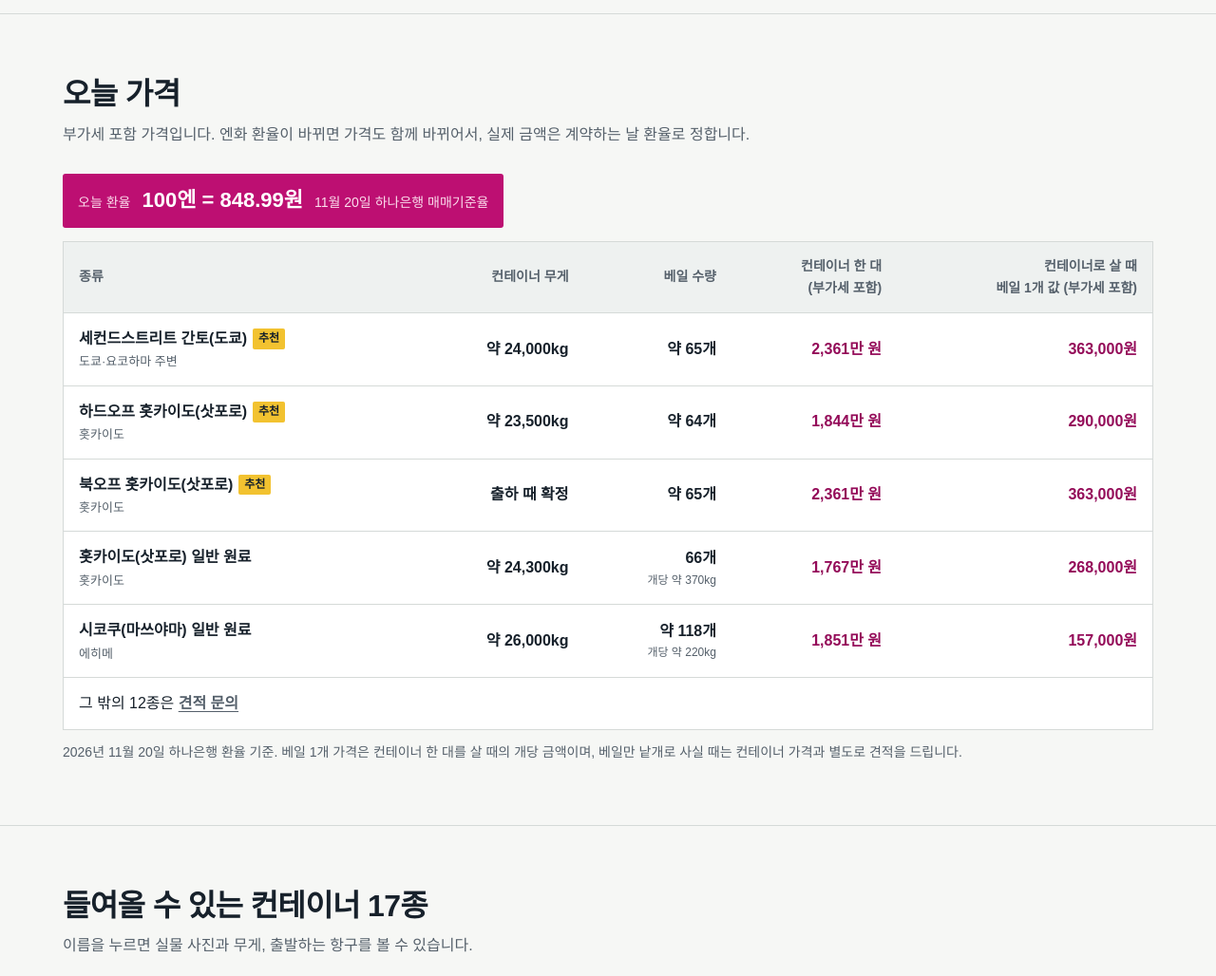
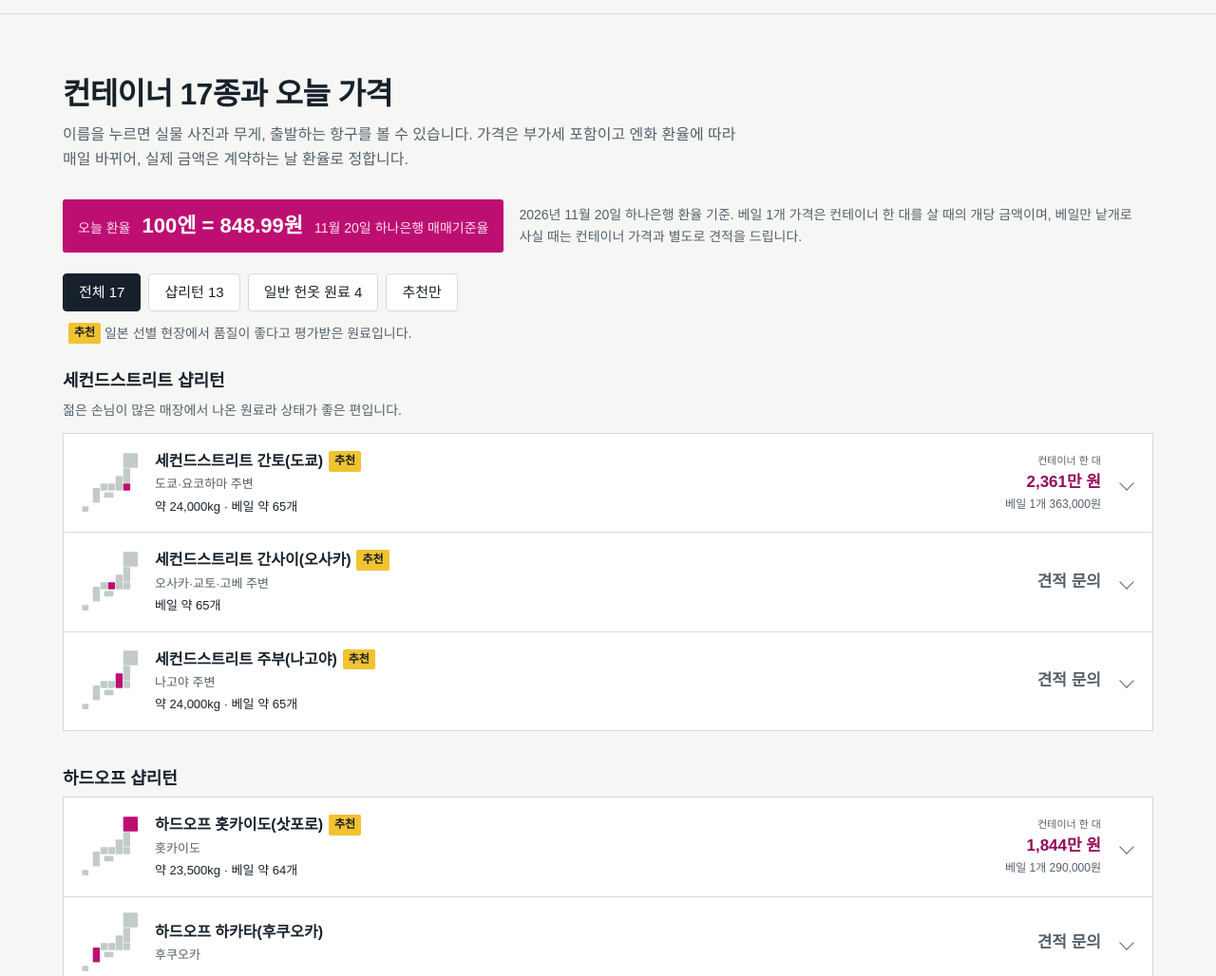
Before and after one commit to vintagetalk/vintagetalk.github.io, a plain HTML site: page japan/index.html in a window 1280 px wide. Shown: the part 820-1848 px from the top of the page at 95% size. Drawn offline with Linux system fonts and the light colour scheme; a web font is replaced by a local one.

Commit message:
오늘 가격과 컨테이너 17종을 한 구역으로 합침

```diff
--- a/japan/index.html
+++ b/japan/index.html
@@ -121,6 +121,13 @@ section.block .sub{color:var(--steel);margin:0 0 28px;max-width:46em}
 .item summary .rg{display:block;font-size:13px;color:var(--steel);font-weight:400}
 .item summary .pr{font-weight:700;color:var(--strap);white-space:nowrap;text-align:right}
 .item summary .pr .vat{display:block;font-size:12px;font-weight:500;color:var(--steel)}
+.item summary .pr .lbl{display:block;font-size:11px;font-weight:500;color:var(--steel)}
+.item summary .pr{font-size:17px}
+.item summary .mt{display:block;font-size:13px;color:var(--ink);font-weight:500;margin-top:2px}
+.price-head{display:flex;flex-wrap:wrap;align-items:center;gap:6px 16px;margin:0 0 22px}
+.price-head .rate-line{margin:0}
+.price-head .price-note{margin:0;flex:1 1 320px}
+.anchor{display:block;position:relative;top:-80px;visibility:hidden}
 .item summary .pr.none{color:var(--steel);font-weight:600}
 .item summary .chev{width:22px;height:22px;border-right:2px solid var(--steel);border-bottom:2px solid var(--steel);transform:rotate(45deg) scale(.5);transition:transform .2s}
 .item[open] summary .chev{transform:rotate(-135deg) scale(.5)}
@@ -259,8 +266,7 @@ footer p{margin:0 0 6px}
   <div class="wrap">
     <a class="brand" href="#">빈티지톡<small>일본 원료 도매</small></a>
     <nav aria-label="주요 메뉴">
-      <a href="#price">오늘 가격</a>
-      <a href="#items">컨테이너 17종</a>
+      <a href="#items">컨테이너·가격</a>
       <a href="#how">구매 방법</a>
       <a href="#contact">문의</a>
     </nav>
@@ -276,7 +282,7 @@ footer p{margin:0 0 6px}
       <h1 id="hero-title">일본 헌옷 컨테이너,<br>지역과 매장을 골라 들여오세요</h1>
       <p class="lead">세컨드스트리트·하드오프·북오프에서 나온 샵리턴과 홋카이도·시코쿠 일반 헌옷 원료를 컨테이너로도, 베일로도 팝니다.</p>
       <div class="actions">
-        <a class="btn btn-solid" href="#price">오늘 가격 보기</a>
+        <a class="btn btn-solid" href="#items">오늘 가격 보기</a>
         <a class="btn btn-line js-kakao" href="#contact">카톡으로 문의하기</a>
       </div>
       <p class="own">직접 운영하는 빈티지 쇼핑몰 <a class="js-shop js-shop-text" target="_blank" rel="noopener"></a> · 인스타그램 <a class="js-insta js-insta-at" target="_blank" rel="noopener"></a></p>
@@ -296,23 +302,15 @@ footer p{margin:0 0 6px}
   </section>
 </div>
 
-<section class="block" id="price" aria-labelledby="price-title">
-  <div class="wrap">
-    <h2 id="price-title">오늘 가격</h2>
-    <p class="sub">부가세 포함 가격입니다. 엔화 환율이 바뀌면 가격도 함께 바뀌어서, 실제 금액은 계약하는 날 환율로 정합니다.</p>
-    <p class="rate-line" id="rate-line" hidden></p>
-    <table class="price-table">
-      <thead><tr><th scope="col">종류</th><th scope="col" class="won">컨테이너 무게</th><th scope="col" class="won">베일 수량</th><th scope="col" class="won">컨테이너 한 대<br>(부가세 포함)</th><th scope="col" class="won">컨테이너로 살 때<br>베일 1개 값 (부가세 포함)</th></tr></thead>
-      <tbody id="price-body"></tbody>
-    </table>
-    <p class="price-note" id="price-basis"></p>
-  </div>
-</section>
-
 <section class="block" id="items" aria-labelledby="items-title">
   <div class="wrap">
-    <h2 id="items-title">들여올 수 있는 컨테이너 17종</h2>
-    <p class="sub">이름을 누르면 실물 사진과 무게, 출발하는 항구를 볼 수 있습니다.</p>
+    <span id="price" class="anchor" aria-hidden="true"></span>
+    <h2 id="items-title">컨테이너 17종과 오늘 가격</h2>
+    <p class="sub">이름을 누르면 실물 사진과 무게, 출발하는 항구를 볼 수 있습니다. 가격은 부가세 포함이고 엔화 환율에 따라 매일 바뀌어, 실제 금액은 계약하는 날 환율로 정합니다.</p>
+    <div class="price-head">
+      <p class="rate-line" id="rate-line" hidden></p>
+      <p class="price-note" id="price-basis"></p>
+    </div>
     <div class="filters" role="group" aria-label="원료 거르기">
       <button type="button" data-f="all" aria-pressed="true">전체 17</button>
       <button type="button" data-f="sr" aria-pressed="false">샵리턴 13</button>
@@ -582,18 +580,6 @@ document.querySelectorAll(".js-kakao").forEach(e => {
   }
 });
 
-// 오늘 가격표
-const tbody = document.getElementById("price-body");
-const priced = ITEMS.filter(i => P[i.id]);
-tbody.innerHTML = priced.map(i => `
-  <tr>
-    <td><span class="name">${esc(i.name)}</span>${i.star ? '<span class="star">추천</span>' : ""}<span class="from">${esc(i.region)}</span></td>
-    <td class="won num cnt" data-label="컨테이너 무게">${esc(i.wt || i.weight || "출하 때 확정")}</td>
-    <td class="won num cnt" data-label="베일 수량">${esc(i.count || "출하 때 확정")}${i.bkg ? `<small class="each">개당 ${esc(i.bkg)}</small>` : ""}</td>
-    <td class="won num" data-label="컨테이너 (부가세 포함)">${man(P[i.id].container)}</td>
-    <td class="won num" data-label="컨테이너로 살 때 베일 1개 값">${won(P[i.id].bale)}</td>
-  </tr>`).join("") + `
-  <tr><td colspan="5">${T(`그 밖의 ${ITEMS.length - priced.length}종은 `, `Other ${ITEMS.length - priced.length} types: `)}<a class="ask-cell" href="#items">견적 문의</a></td></tr>`;
 const bd = window.VT_PRICES && window.VT_PRICES.basisDate;
 if (bd) {
   const [y, m, d] = bd.split("-").map(Number);
@@ -639,7 +625,10 @@ function areaSvg(on) {
 }
 function itemHtml(i) {
   const p = P[i.id];
-  const price = p ? `<span class="pr num">${man(p.container)}<small class="vat">부가세 포함</small></span>` : `<span class="pr none">견적 문의</span>`;
+  const price = p
+    ? `<span class="pr num"><small class="lbl">컨테이너 한 대</small>${man(p.container)}<small class="vat">베일 1개 ${won(p.bale)}</small></span>`
+    : `<span class="pr none">견적 문의</span>`;
+  const meta = [i.wt || i.weight, i.count ? "베일 " + i.count : ""].filter(x => x && x !== "출하 때 확정").join("  ·  ");
   const photos = (i.photos || []).length
     ? `<div class="strip"><button type="button" class="sbtn prev" aria-label="이전 사진" hidden>‹</button><div class="photos">${i.photos.map((ph, n) => `<img src="assets/img/${ph}.jpg" loading="lazy" draggable="false" alt="${esc(i.name)} ${T("베일 사진", "bale photo")} ${n + 1}">`).join("")}</div><button type="button" class="sbtn next" aria-label="다음 사진" hidden>›</button></div>`
     : `<div class="nophoto">사진은 문의하시면 보내 드립니다.</div>`;
@@ -651,7 +640,7 @@ function itemHtml(i) {
     ["베일 1개 값", p ? won(p.bale) + " (컨테이너로 살 때)" : "견적 문의"]
   ];
   return `<details class="item" id="it-${i.id}">
-    <summary>${i.area ? areaSvg(i.area) : "<span></span>"}<span class="nm">${esc(i.name)}${i.star ? '<span class="star">추천</span>' : ""}<span class="rg">${esc(i.region)}</span></span>${price}<span class="chev" aria-hidden="true"></span></summary>
+    <summary>${i.area ? areaSvg(i.area) : "<span></span>"}<span class="nm">${esc(i.name)}${i.star ? '<span class="star">추천</span>' : ""}<span class="rg">${esc(i.region)}</span>${meta ? `<span class="mt num">${esc(meta)}</span>` : ""}</span>${price}<span class="chev" aria-hidden="true"></span></summary>
     <div class="body">
       <div>${photos}${i.desc ? `<p class="desc">${esc(i.desc)}</p>` : ""}</div>
       <div class="plate"><dl>${rows.map(r => `<dt>${r[0]}</dt><dd class="num">${esc(r[1])}</dd>`).join("")}</dl></div>
```
